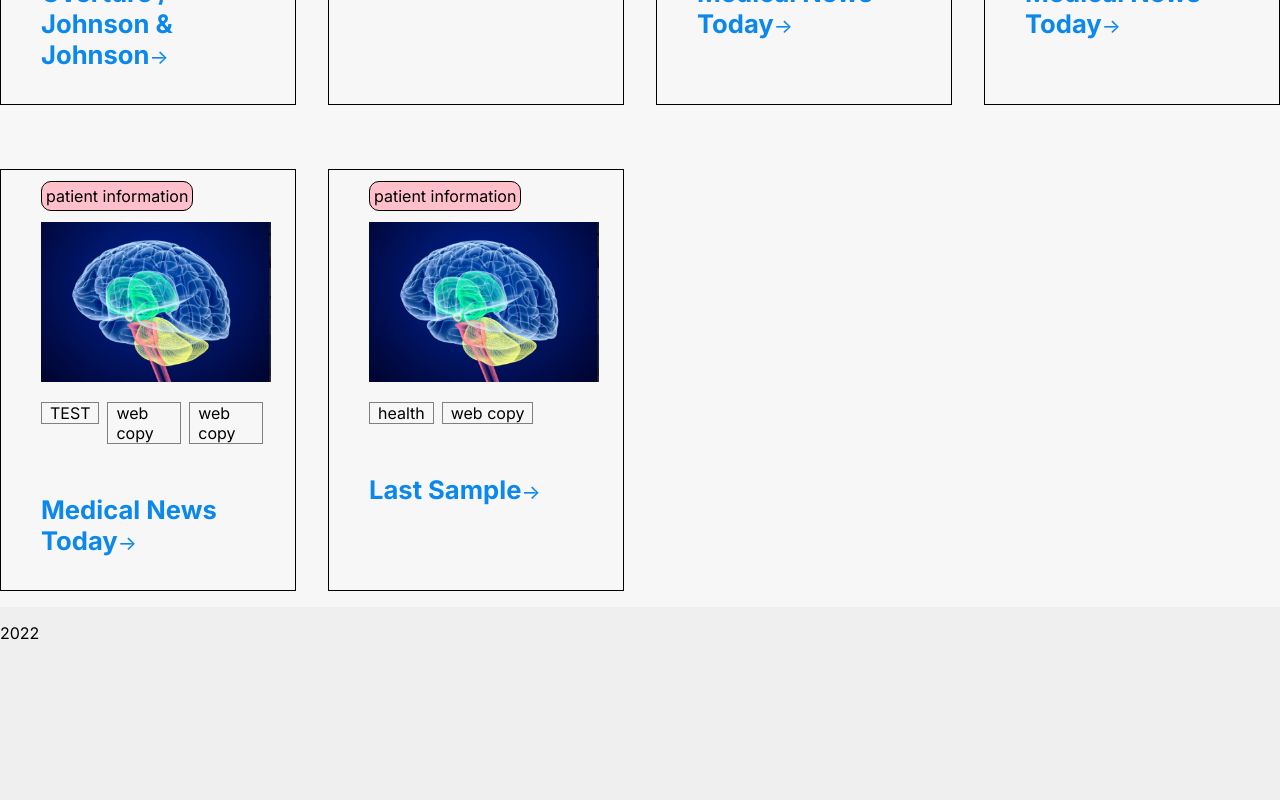
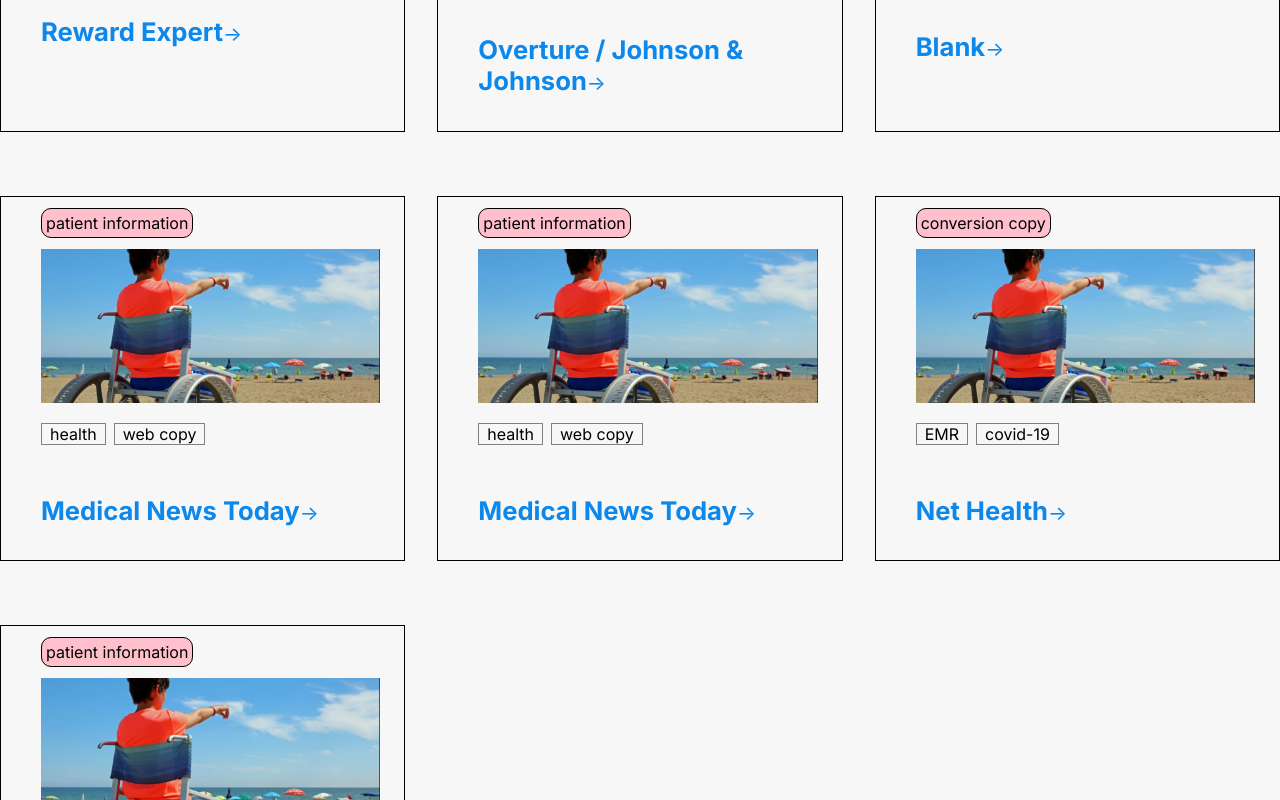
Before and after one commit to cml815/about-a, a React (Create React App) app: page / in a window 1280 px wide. Shown: the part 2000-2800 px from the top of the page. Before the commit the page ends 2659 px from the top, so only its background shows below. Built offline with nearby package versions, Linux system fonts and the light colour scheme.

Commit message:
add projects

```diff
--- a/src/App.css
+++ b/src/App.css
@@ -24,7 +24,7 @@
 
 .autoGrid {
   display: grid;
-  grid-template-columns: repeat(auto-fit, minmax(290px, 1fr));
+  grid-template-columns: repeat(auto-fit, minmax(300px, 1fr));
   gap: 2rem;
   /* padding: 1rem;  */
 }
--- a/src/data.js
+++ b/src/data.js
@@ -56,10 +56,6 @@ let projects = [
       {tag: "health", type: ""},
       {tag: "web copy", type: ""}
     ],
-    // tags: [
-    //   "",
-    //   ""
-    // ],
     image: require("./images/mnt.png"),
     snippet: "Medical News Today Lorem ipsum dolor sit amet, consectetur adipiscing elit, sed do eiusmod tempor incididunt ut labore et dolore magna aliqua. Leo vel fringilla est ullamcorper eget nulla. In fermentum posuere urna nec tincidunt praesent semper.",
     url0: "https://www.medicalnewstoday.com/articles/313265",
@@ -179,25 +175,24 @@ let projects = [
   },
   {
     id: "9",
-    company: "Medical News Today",
-    product: "patient information",
+    company: "Net Health",
+    product: "conversion copy",
     category: "authority",
     tags: [
-      {tag: "TEST"},
-      {tag: "web copy"},
-      {tag: "web copy"},
-
+      {tag: "EMR"},
+      {tag: "covid-19"},
     ],
-    // tags: [
-    //   "",
-    //   ""
-    // ],
     image: require("./images/mnt.png"),
-    snippet: "Medical News Today Lorem ipsum dolor sit amet, consectetur adipiscing elit, sed do eiusmod tempor incididunt ut labore et dolore magna aliqua. Leo vel fringilla est ullamcorper eget nulla. In fermentum posuere urna nec tincidunt praesent semper.",
-    url0: "https://www.medicalnewstoday.com/articles/313265",
-    title0: "Everything You Need to Know About the Cerebellum",
-    url1: "https://www.medicalnewstoday.com/articles/312292",
-    title1: "What Does a Bone Marrow Biopsy Involve?"
+    snippet: "Net Health Lorem ipsum dolor sit amet, consectetur adipiscing elit, sed do eiusmod tempor incididunt ut labore et dolore magna aliqua. Leo vel fringilla est ullamcorper eget nulla. In fermentum posuere urna nec tincidunt praesent semper.",
+    url0: "https://www.nethealth.com/how-employee-health-can-ease-provider-burnout/",
+    title0: "How Employee Health Can Ease Provider Burnout",
+    url1: "https://www.nethealth.com/6-key-performance-indicators-for-your-occupational-medicine-practice/",
+    title1: "6 Key Performance Indicators for Your Occupational Medicine Practice",
+    url2: "Key COVID Indicators: Making the Case for Evolving KPIs",
+    title2: "Key COVID Indicators: Making the Case for Evolving KPIs",
+    url3: "3 Ways to Keep Track of EH During COVID-19/Flu Season",
+    url0: "3 Ways to Keep Track of EH During COVID-19/Flu Season",
+    title3: "https://www.nethealth.com/3-ways-to-keep-track-of-eh-during-covid-19-flu-season/"
 
   },
   {
```
Also changed, not shown: src/images/mnt.png.
